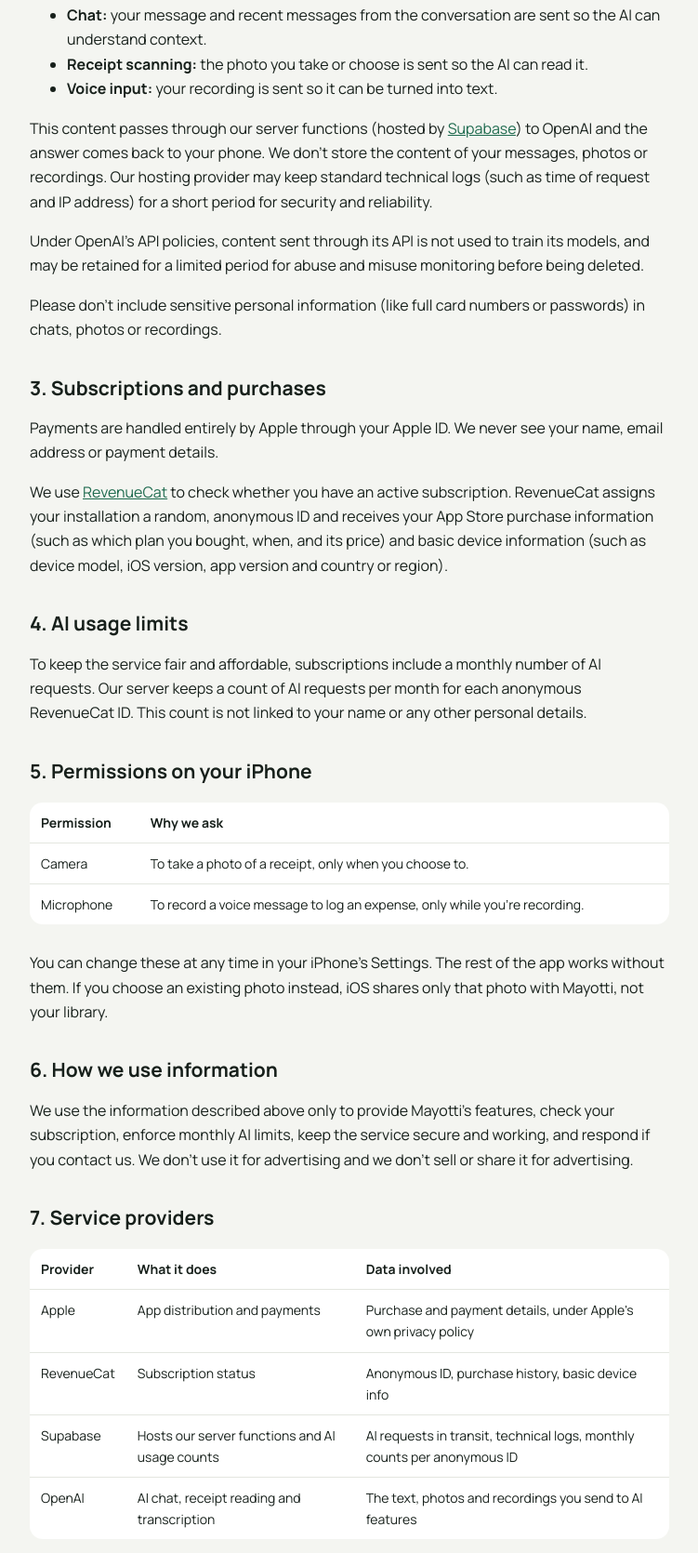
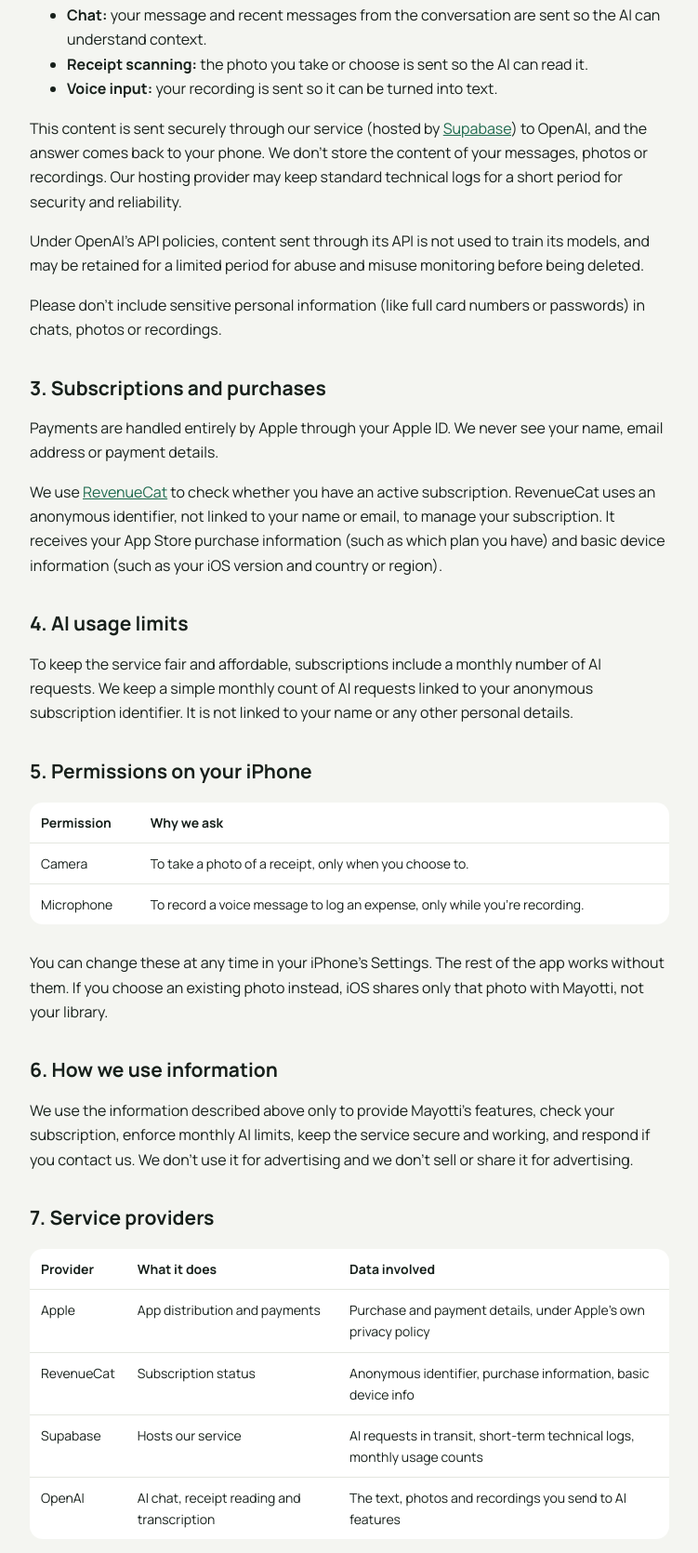
Before and after one commit to saeedghorbanim/mayotti-site, a plain HTML site: page privacy.html in a window 1280 px wide. Shown: the part 835-2505 px from the top of the page at 93% size, without its empty margins (264-1015 px from the left). Drawn offline with Linux system fonts and the light colour scheme.

Commit message:
Privacy policy: less technical wording
Keep naming the providers (OpenAI, Supabase, RevenueCat, Apple) but
drop internal details: how requests are routed, identifier mechanics,
log fields and key handling. Same meaning, plainer language.

Co-Authored-By: Claude Opus 5.5 <noreply@anthropic.com>
Claude-Session: https://claude.ai/code/session_016YSTTH1TtusxXkaxHb64Bv

```diff
--- a/privacy.html
+++ b/privacy.html
@@ -15,7 +15,7 @@
 <header class="top"><a href="/"><svg class="mark" viewBox="0 0 64 64" aria-hidden="true"><rect width="64" height="64" rx="16" fill="#E5F0E9"/><path d="M32 30V18" stroke="#1F6B4F" stroke-width="3.5" stroke-linecap="round"/><path d="M32 22c-8 0-13-4-13-11 8 0 13 4 13 11z" fill="#1F6B4F"/><path d="M32 19c0-6 4-10 12-10 0 7-4 10-12 10z" fill="#1F6B4F" fill-opacity=".7"/><circle cx="32" cy="42" r="13" fill="#1F6B4F"/><circle cx="32" cy="42" r="8.5" fill="none" stroke="#fff" stroke-opacity=".45" stroke-width="2"/></svg><span>mayotti</span></a></header>
 
 <h1>Privacy Policy</h1>
-<p class="meta">Effective November 7, 2026</p>
+<p class="meta">Effective November 15, 2026</p>
 
 <div class="summary">
   <h2>The short version</h2>
@@ -40,16 +40,16 @@
   <li><strong>Receipt scanning:</strong> the photo you take or choose is sent so the AI can read it.</li>
   <li><strong>Voice input:</strong> your recording is sent so it can be turned into text.</li>
 </ul>
-<p>This content passes through our server functions (hosted by <a href="https://supabase.com/privacy">Supabase</a>) to OpenAI and the answer comes back to your phone. We don't store the content of your messages, photos or recordings. Our hosting provider may keep standard technical logs (such as time of request and IP address) for a short period for security and reliability.</p>
+<p>This content is sent securely through our service (hosted by <a href="https://supabase.com/privacy">Supabase</a>) to OpenAI, and the answer comes back to your phone. We don't store the content of your messages, photos or recordings. Our hosting provider may keep standard technical logs for a short period for security and reliability.</p>
 <p>Under OpenAI's API policies, content sent through its API is not used to train its models, and may be retained for a limited period for abuse and misuse monitoring before being deleted.</p>
 <p>Please don't include sensitive personal information (like full card numbers or passwords) in chats, photos or recordings.</p>
 
 <h2>3. Subscriptions and purchases</h2>
 <p>Payments are handled entirely by Apple through your Apple ID. We never see your name, email address or payment details.</p>
-<p>We use <a href="https://www.revenuecat.com/privacy/">RevenueCat</a> to check whether you have an active subscription. RevenueCat assigns your installation a random, anonymous ID and receives your App Store purchase information (such as which plan you bought, when, and its price) and basic device information (such as device model, iOS version, app version and country or region).</p>
+<p>We use <a href="https://www.revenuecat.com/privacy/">RevenueCat</a> to check whether you have an active subscription. RevenueCat uses an anonymous identifier, not linked to your name or email, to manage your subscription. It receives your App Store purchase information (such as which plan you have) and basic device information (such as your iOS version and country or region).</p>
 
 <h2>4. AI usage limits</h2>
-<p>To keep the service fair and affordable, subscriptions include a monthly number of AI requests. Our server keeps a count of AI requests per month for each anonymous RevenueCat ID. This count is not linked to your name or any other personal details.</p>
+<p>To keep the service fair and affordable, subscriptions include a monthly number of AI requests. We keep a simple monthly count of AI requests linked to your anonymous subscription identifier. It is not linked to your name or any other personal details.</p>
 
 <h2>5. Permissions on your iPhone</h2>
 <div class="table-scroll">
@@ -69,8 +69,8 @@
 <table>
   <tr><th>Provider</th><th>What it does</th><th>Data involved</th></tr>
   <tr><td>Apple</td><td>App distribution and payments</td><td>Purchase and payment details, under Apple's own privacy policy</td></tr>
-  <tr><td>RevenueCat</td><td>Subscription status</td><td>Anonymous ID, purchase history, basic device info</td></tr>
-  <tr><td>Supabase</td><td>Hosts our server functions and AI usage counts</td><td>AI requests in transit, technical logs, monthly counts per anonymous ID</td></tr>
+  <tr><td>RevenueCat</td><td>Subscription status</td><td>Anonymous identifier, purchase information, basic device info</td></tr>
+  <tr><td>Supabase</td><td>Hosts our service</td><td>AI requests in transit, short-term technical logs, monthly usage counts</td></tr>
   <tr><td>OpenAI</td><td>AI chat, receipt reading and transcription</td><td>The text, photos and recordings you send to AI features</td></tr>
 </table>
 </div>
@@ -91,7 +91,7 @@
 <p>Mayotti isn't directed at children under 13, and we don't knowingly collect personal information from them.</p>
 
 <h2>11. Security</h2>
-<p>Information sent between the app and our servers is encrypted in transit (HTTPS). Our server keys are kept on the server and never shipped in the app. No method of transmission or storage is completely secure, but we work to protect the little information we handle.</p>
+<p>Information sent between the app and our service is encrypted in transit (HTTPS), and we use industry-standard safeguards to protect our systems. No method of transmission or storage is completely secure, but we work to protect the little information we handle.</p>
 
 <h2>12. International transfers</h2>
 <p>Our service providers may process information in the United States and other countries. Where required, they use appropriate safeguards for these transfers.</p>
```
